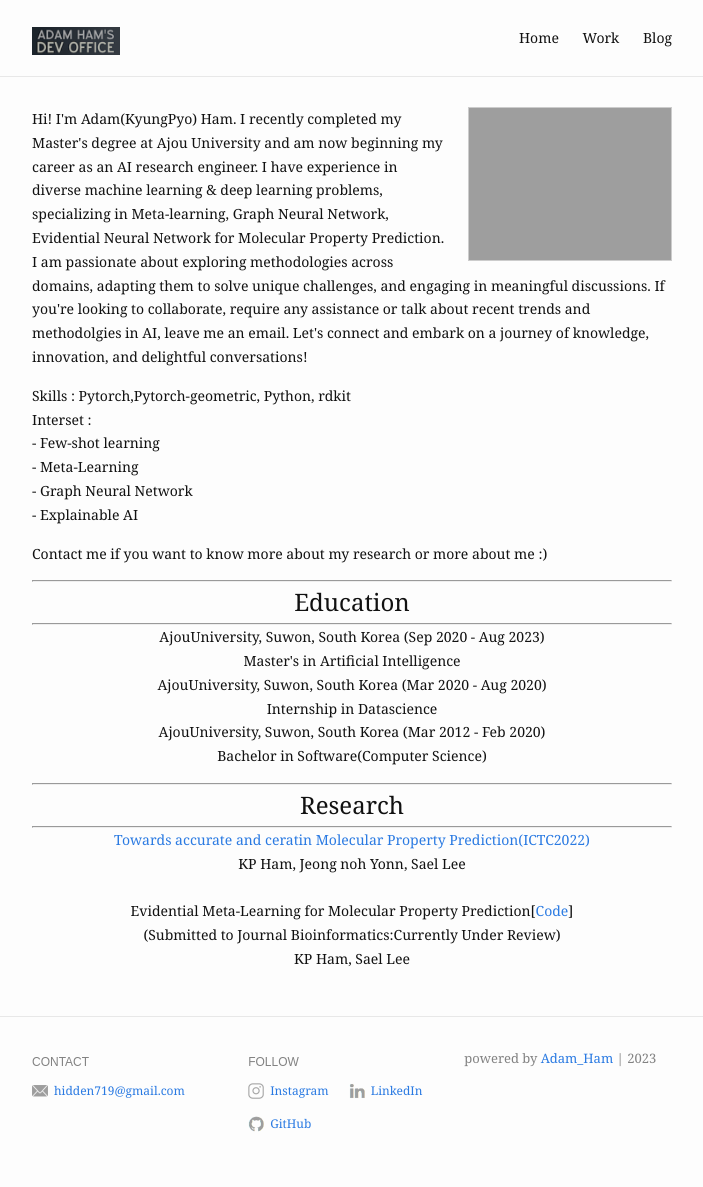
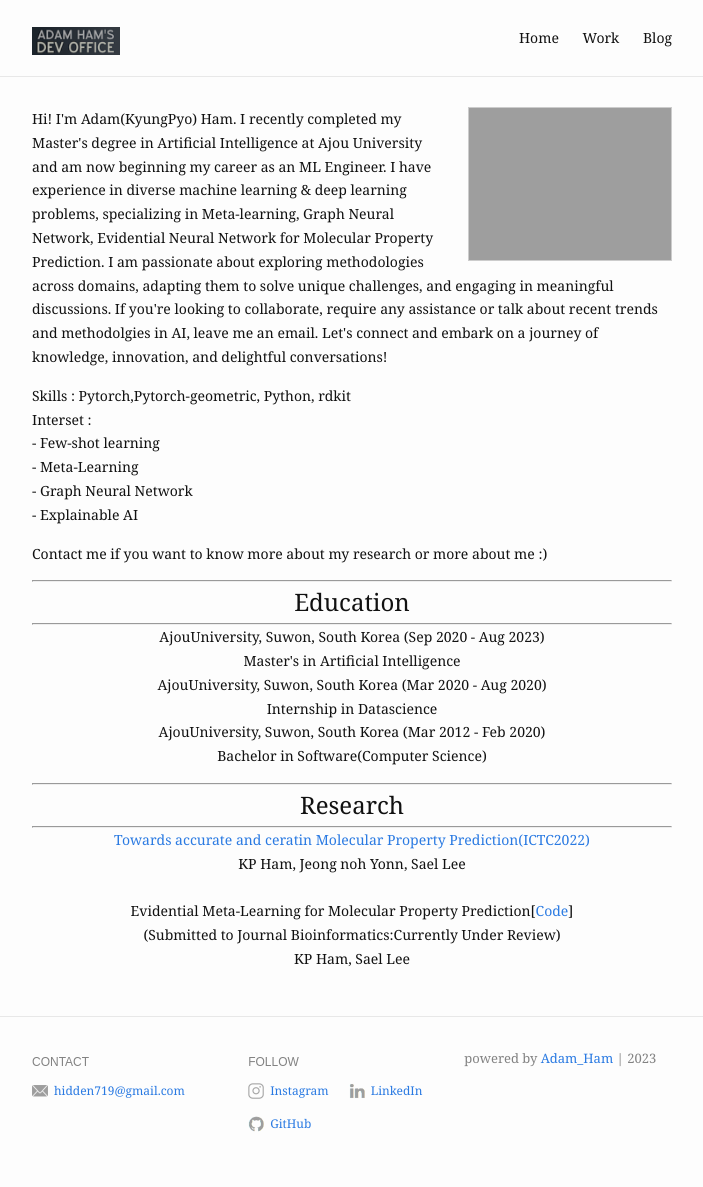
Before and after one commit to hidden719/hidden719.github.io, a Jekyll site: the page built from index.md, in a window 1280 px wide. Shown: the whole page, without its empty margins (288-991 px from the left). Built offline with Jekyll 4.4.1, drawn with Linux system fonts in a browser that asks for light colours.

Commit message:
indexupdate

```diff
--- a/index.md
+++ b/index.md
@@ -8,7 +8,7 @@ profile_picture:
 <p>
 Hi! I'm Adam(KyungPyo) Ham.
 
-I recently completed my Master's degree at Ajou University and am now beginning my career as an AI research engineer.  I have experience in diverse machine learning & deep learning problems, specializing in Meta-learning, Graph Neural Network, Evidential Neural Network for Molecular Property Prediction. I am passionate about exploring methodologies across domains, adapting them to solve unique challenges, and engaging in meaningful discussions. If you're looking to collaborate, require any assistance or talk about recent trends and methodolgies in AI, leave me an email. Let's connect and embark on a journey of knowledge, innovation, and delightful conversations!<br>
+I recently completed my Master's degree in Artificial Intelligence at Ajou University and am now beginning my career as an ML Engineer. I have experience in diverse machine learning & deep learning problems, specializing in Meta-learning, Graph Neural Network, Evidential Neural Network for Molecular Property Prediction. I am passionate about exploring methodologies across domains, adapting them to solve unique challenges, and engaging in meaningful discussions. If you're looking to collaborate, require any assistance or talk about recent trends and methodolgies in AI, leave me an email. Let's connect and embark on a journey of knowledge, innovation, and delightful conversations!<br>
 </p>
 <p>
 Skills : Pytorch,Pytorch-geometric, Python, rdkit<br>
```
